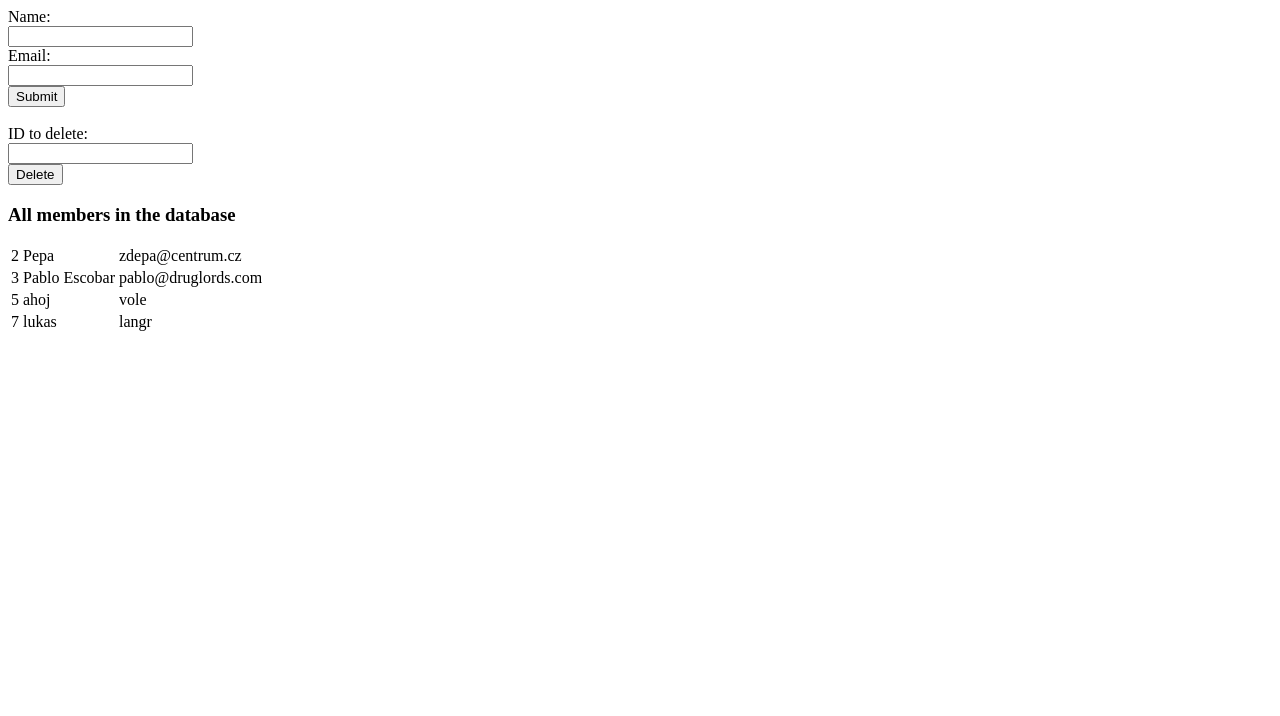
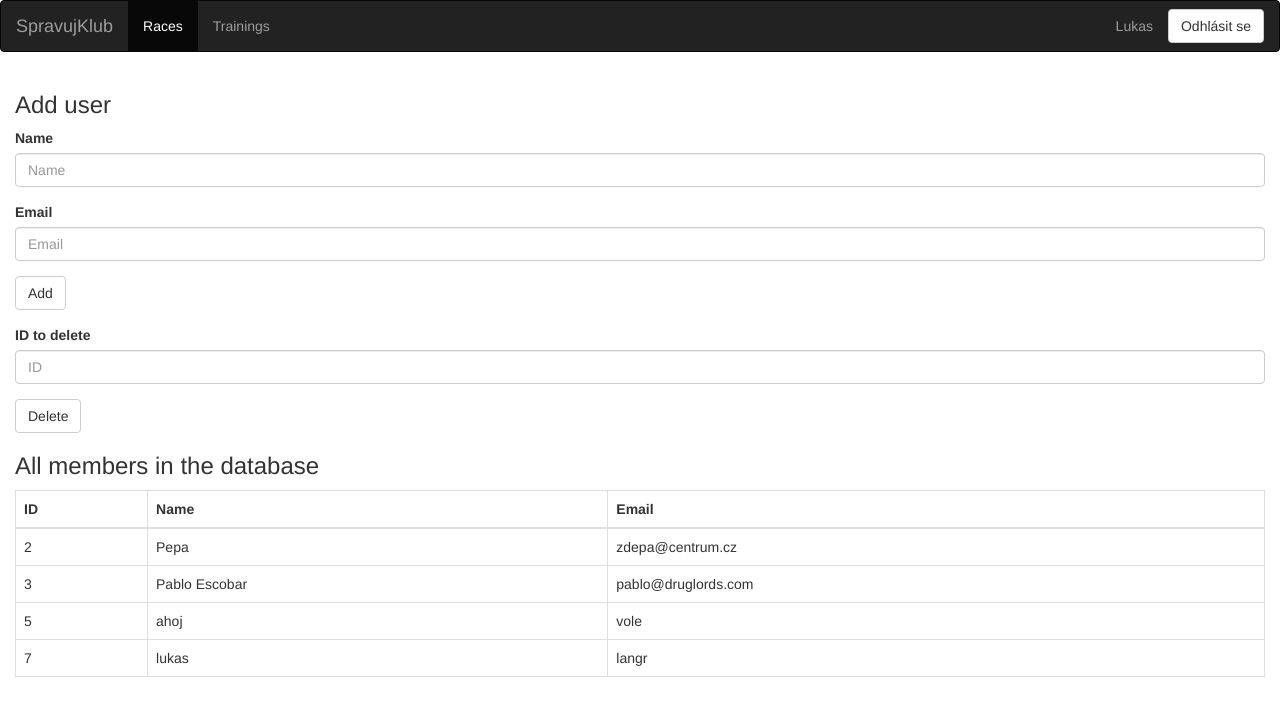
Before and after one commit to MSKL/fit-bi-si1, a Flask app: page / in a window 1280 px wide. Shown: the top 716 px of the page. Run offline with Flask 2, Linux system fonts and the light colour scheme; data comes from the database, SQL or seed files in the repository; both versions use the stored data as it was after the commit; some libraries are stand-ins or nearby versions.

Commit message:
Added Bootstrap design

```diff
--- a/spravujklub/main.py
+++ b/spravujklub/main.py
@@ -1,8 +1,10 @@
 from flask import Flask, render_template
 from flask_sqlalchemy import SQLAlchemy
+from flask_bootstrap import Bootstrap
 
 # The flask application
 app = Flask("__name__")
+Bootstrap(app)
 
 # Setup the config from file
 app.config.from_pyfile("config.py")
--- a/spravujklub/templates/index.html
+++ b/spravujklub/templates/index.html
@@ -1,25 +1,96 @@
-{% extends "base.html" %}
+{% extends "bootstrap/base.html" %}
+{% block title %}This is an example page{% endblock %}
 
-{% block main %}
-	<form action="/" method="get">
-	  Name: <br>
-	  <input type="text" name="name" value="">
-	  <br>
-	  Email: <br>
-	  <input type="text" name="mail" value="">
-	  <br>
-	  <input type="submit" value="Submit">
+{% block navbar %}
+    </nav><nav class="navbar navbar-inverse">
+    <div class="container-fluid">
+        <!-- Brand and toggle get grouped for better mobile display -->
+        <div class="navbar-header">
+            <button type="button"
+                    class="navbar-toggle collapsed"
+                    data-toggle="collapse"
+                    data-target="#bs-example-navbar-collapse-1"
+                    aria-expanded="false">
+                <span class="sr-only">Toggle navigation</span>
+                <span class="icon-bar"></span>
+                <span class="icon-bar"></span>
+                <span class="icon-bar"></span>
+            </button>
+
+            <a class="navbar-brand" href="#">{{ title }}</a>
+
+        </div>
+
+        <!-- Collect the nav links, forms, and other content for toggling -->
+        <div class="collapse navbar-collapse" id="bs-example-navbar-collapse-1">
+            <ul class="nav navbar-nav">
+                <li class="active">
+                    <a href="#main">Races<span class="sr-only">(current)</span>
+                    </a>
+                </li>
+                <li>
+                    <a href="#archive">Trainings</a>
+                </li>
+            </ul>
+
+            <ul class="nav navbar-nav navbar-right">
+                <li>
+                    <a href="#profile">{{ name }}</a>
+                </li>
+                <li>
+                    <button type="button"
+                            class="btn btn-default navbar-btn"
+                            id="signIn_button">Odhlásit se
+                    </button>
+                </li>
+            </ul>
+        </div>
+    </div>
+</nav>
+{% endblock %}
+{% block content %}
+
+    <div class="container-fluid tab-content">
+
+        <form action="/" role="form">
+            <h3>Add user</h3>
+            <div class="form-group">
+                <label for="inputProduct">Name</label>
+                <input type="text" class="form-control" name="name" placeholder="Name">
+            </div>
+            <div class="form-group">
+                <label for="inputPrice">Email</label>
+                <input type="text" class="form-control" name="mail" placeholder="Email" >
+            </div>
+            <div class="form-group">
+                <button type="submit" class="btn btn-default">Add</button>
+            </div>
+
         </form>
-	<br>
-	<form action="/" method="get">
-	  ID to delete: <br>
-	  <input type="number" name="delete" value="">
-	  <br>
-	  <input type="submit" value="Delete">
+
+
+        <form action="/" role="form">
+            <div class="form-group">
+                <label for="inputPrice">ID to delete</label>
+                <input type="text" class="form-control" name="delete" placeholder="ID" >
+            </div>
+            <div class="form-group">
+                <button type="submit" class="btn btn-default">Delete</button>
+            </div>
         </form>
 
         <h3>All members in the database</h3>
-	<table>
+
+        <div class="table-responsive">
+            <table class="table table-bordered" id="mainTable">
+                <thead>
+                <tr>
+                    <th>ID</th>
+                    <th>Name</th>
+                    <th>Email</th>
+                </tr>
+                </thead>
+                <tbody id="displayArea">
                 {% for member in members %}
                     <tr>
                         <td>{{ member.id }}</td>
@@ -27,5 +98,9 @@
                         <td>{{ member.email }}</td>
                     </tr>
                 {% endfor %}
+                </tbody>
             </table>
+        </div>
+
+    </div>
 {% endblock %}
--- a/spravujklub/views.py
+++ b/spravujklub/views.py
@@ -26,4 +26,4 @@ def index():
     members = Member.query.all()
 
     # Render the template
-    return render_template("index.html", title='Index - Members', members=members)
+    return render_template("index.html", members=members, title="SpravujKlub", name="Lukas")
```
Also changed, not shown: spravujklub/database/database.db. Lines whose indentation alone changed are shown as unchanged.
